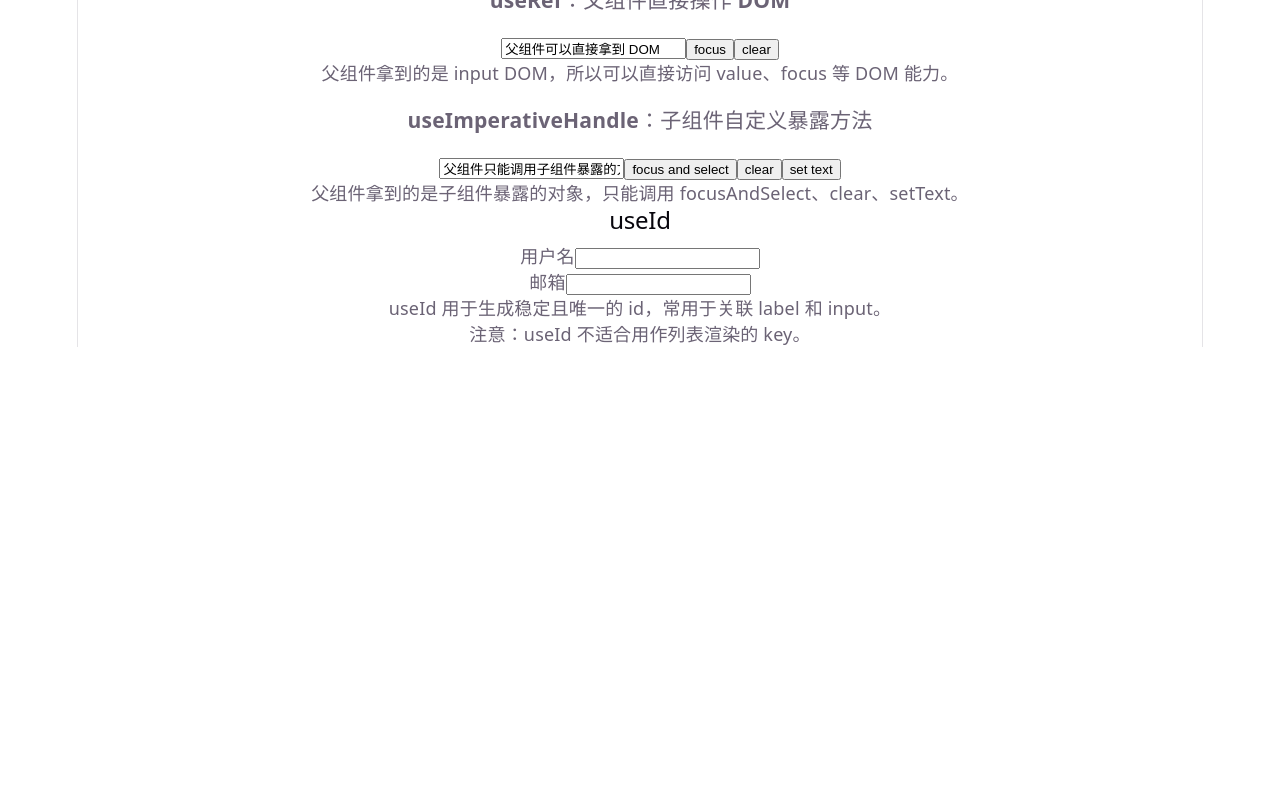
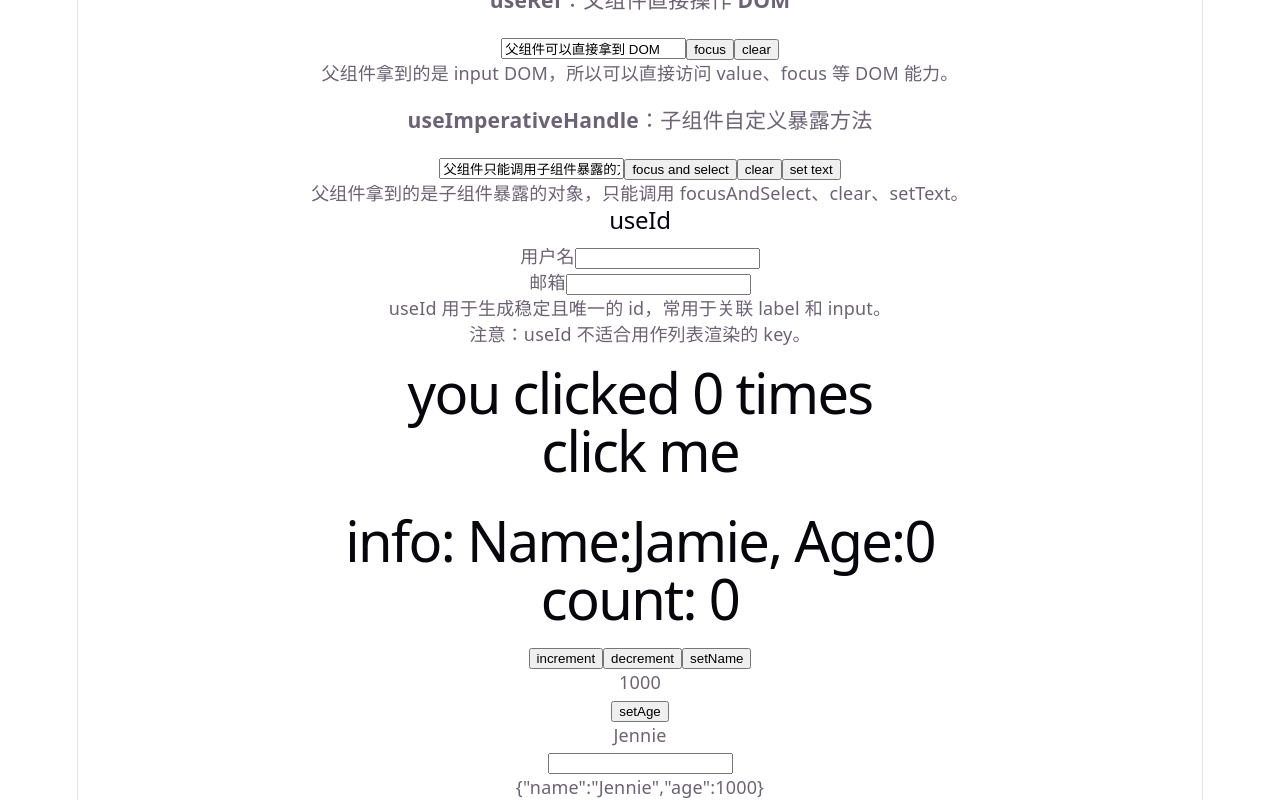
Before and after one commit to Jamie0807/React19, a React (Vite) app: page / in a window 1280 px wide. Shown: the part 1860-2660 px from the top of the page. Before the commit the page ends 2207 px from the top, so only its background shows below. Built offline with nearby package versions, Linux system fonts and the light colour scheme; no server answers.

Commit message:
Add callback and state management demos

```diff
--- a/package.json
+++ b/package.json
@@ -11,7 +11,9 @@
   },
   "dependencies": {
     "react": "^19.2.8",
-    "react-dom": "^19.2.8"
+    "react-dom": "^19.2.8",
+    "jotai": "2.19.1",
+    "zustand": "5.0.12"
   },
   "devDependencies": {
     "@babel/core": "^7.29.7",
--- a/src/App.tsx
+++ b/src/App.tsx
@@ -15,6 +15,9 @@ import { UseFetchDemo } from './components/UseFetch'
 import { UseLayoutEffectDemo } from './components/UseLayoutEffect'
 import { UseImperativeHandleDemo } from './components/UseImperativeHandle'
 import { UseIdDemo } from './components/UseId'
+import { UseCallbackDemo } from './components/UseCallback'
+import { ZustandDemo } from './components/state/Zustand'
+import { Jotai } from './components/state/Jotai'
 
 
 
@@ -45,6 +48,9 @@ function App() {
       <UseLayoutEffectDemo></UseLayoutEffectDemo>
       <UseImperativeHandleDemo></UseImperativeHandleDemo>
       <UseIdDemo></UseIdDemo>
+      <UseCallbackDemo></UseCallbackDemo>
+      <ZustandDemo></ZustandDemo>
+      <Jotai></Jotai>
     </>
   )
 }
--- /dev/null
+++ b/src/components/UseCallback.tsx
@@ -0,0 +1,18 @@
+import { useState, useCallback } from 'react'
+
+
+export const UseCallbackDemo = () => {
+    const [count, setCount] = useState(0)
+
+    // useCallback 用于缓存函数，避免每次渲染都创建新的函数实例
+    const handleClick = useCallback(() => {
+        setCount((c) => c + 1)
+    }, [])
+
+    return (
+        <div>
+            <h1>you clicked {count} times</h1>
+            <h1 onClick={handleClick}>click me</h1>
+        </div>
+    )
+}
--- /dev/null
+++ b/src/components/state/Jotai.tsx
@@ -0,0 +1,34 @@
+import { useAtomValue, useSetAtom } from 'jotai'
+import { nameAtom } from '../../state/jotai/atoms/nameAtom'
+import { ageAtom } from '../../state/jotai/atoms/ageAtom'
+import { infoAtom } from '../../state/jotai/atoms/infoAtom'
+
+// useAtomValue用于获取原子值的当前值
+const Age = () => {
+    const age = useAtomValue(ageAtom)
+    return <div>{age}</div>
+}
+
+const Name = () => {
+    const name = useAtomValue(nameAtom)
+    return <div>{name}</div>
+}
+
+const Info = () => {
+    const info = useAtomValue(infoAtom)
+    return <div>{JSON.stringify(info)}</div>
+}
+
+export function Jotai() {
+    const setAge = useSetAtom(ageAtom)
+    const setName = useSetAtom(nameAtom)
+    return (
+        <div>
+            <Age></Age>
+            <button onClick={() => setAge((a) => a + 1)}>setAge</button>
+            <Name></Name>
+            <input type="text" onChange={(e) => { setName(e.target.value)}} />
+            <Info></Info>
+        </div>
+    )
+}
--- /dev/null
+++ b/src/components/state/Zustand.tsx
@@ -0,0 +1,14 @@
+import { useCounter } from '../../state/zustand/useCounter'
+
+export const ZustandDemo = () => {
+    const { count, info, increment, decrement,setName } = useCounter();
+    return (
+        <div>
+            <h1>info: Name:{info.name}, Age:{info.age}</h1>
+            <h1>count: {count}</h1>
+            <button onClick={increment}>increment</button>
+            <button onClick={decrement}>decrement</button>
+            <button onClick={setName}>setName</button>
+        </div>
+    )
+}
--- /dev/null
+++ b/src/state/jotai/atoms/ageAtom.ts
@@ -0,0 +1,3 @@
+import { atom } from 'jotai'
+
+export const ageAtom = atom(1000)
--- /dev/null
+++ b/src/state/jotai/atoms/infoAtom.ts
@@ -0,0 +1,13 @@
+import { atom } from 'jotai'
+import { nameAtom } from './nameAtom'
+import { ageAtom } from './ageAtom'
+
+export const infoAtom = atom((get) =>{
+    const name = get(nameAtom)
+    const age = get(ageAtom)
+
+    return {
+        name,
+        age
+    }
+})
--- /dev/null
+++ b/src/state/jotai/atoms/nameAtom.ts
@@ -0,0 +1,3 @@
+import { atom } from 'jotai'
+
+export const nameAtom = atom('Jennie')
--- /dev/null
+++ b/src/state/zustand/useCounter.ts
@@ -0,0 +1,31 @@
+import { create } from 'zustand'
+
+interface Info {
+    name?: string
+    age?: number
+}
+
+/**
+ * 定义状态类型CounterState，包含count、info、increment和decrement五个属性
+ */
+type CounterState = {
+    count: number,
+    info: Info,
+    increment: () => void
+    decrement: () => void,
+    setName: () => void
+}
+
+/**
+ * create是一个函数，用于创建一个状态管理器useCounter，初始值为0
+ */
+export const useCounter = create<CounterState>((set) => ({
+    count: 0,
+    info: {
+        name: 'Jamie',
+        age: 0
+    },
+    increment: () => set((state) => ({ count: state.count + 1, info: state.info })),
+    decrement: () => set((state) => ({ count: state.count - 1, info: state.info })),
+    setName: () => set((state) => ({ info: { ...state.info, name:'king'}}))
+}))
```
Also changed, not shown: 1 other file (tests, documents, lock files or other folders).
